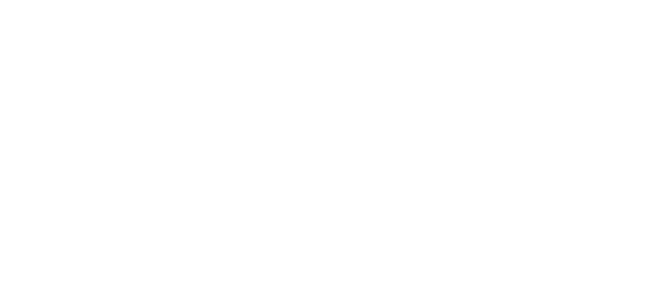
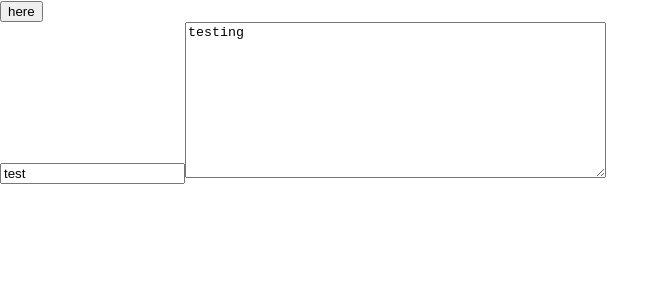
Before and after one commit to bw-one-line-per-day/Frontend, a React (Create React App) app: page /Edit in a window 1280 px wide. Shown: the top 300 px of the page, without its empty margins (0-669 px from the left). Built offline with nearby package versions, Linux system fonts and the light colour scheme.

Commit message:
started the edit page.

```diff
--- a/src/App.js
+++ b/src/App.js
@@ -7,12 +7,14 @@ import './App.css';
 import { BrowserRouter as Router, Route } from 'react-router-dom';
 import PrivateRoute from './Auth/PrivateRoute';
 
+
 // import SignUp from './Auth/SignUp';
 //import Login from '../Auth/'
 
 import HomePage from './Components/HomePage';
 import NewEntryPage from './Components/NewEntryPage';
 import EntryArchive from './Components/EntryArchive';
+import Edit from './Components/Edit';
 
 function App() {
   return (
@@ -22,6 +24,7 @@ function App() {
         <PrivateRoute path="/home" component={HomePage} />
         <PrivateRoute path="/NewEntry" component={NewEntryPage} />
         <PrivateRoute path="/MyEntries" component={EntryArchive} />
+        <PrivateRoute path="/Edit"> <Edit /> </PrivateRoute>
       </div>
     </Router>
   );
--- /dev/null
+++ b/src/Components/Edit.js
@@ -0,0 +1,20 @@
+import React from 'react';
+import { Link } from 'react-router-dom';
+
+const Edit = (props) => {
+return (
+  <div>
+    <Link to='/MyEntries'>
+    <button > here</button>
+    </Link>
+    <form>
+      <input type="text" defaultValue="test"/>
+      <textarea rows='10' cols='50'>
+      testing
+      </textarea>
+    </form>
+  </div>
+)
+}
+
+export default Edit;
--- a/src/Components/EntryArchive.js
+++ b/src/Components/EntryArchive.js
@@ -1,5 +1,6 @@
 
 import React, { useState, useEffect, useContext } from "react";
+import { Link } from 'react-router-dom';
 import styled from "styled-components";
 import Footer from './Footer.js';
 import {StoreContext} from 'contextAPI/Context.js';
@@ -57,7 +58,7 @@ function EntryArchive(props) {
     <StyledPage>
 
       <Nav />
-      <Button> <img src={AddButton} alt={'Add New Entry'} /></Button>
+      <Button onClick={() => props.history.push}> <img src={AddButton} alt={'Add New Entry'} /></Button>
 
       {entry.map(({id, title, contents}) => {
         return (
@@ -67,8 +68,9 @@ function EntryArchive(props) {
 
 
       {/* <EntryForm addEntryDataFN={addEntryData} /> */}
-      <DeleteIcon src={TrashCan} alt={'delete'} onClick={() => axiosWithAuth().delete(`users/posts/${id}`).then(res => setEntry(entry.filter(e => e.id !== id)))} />
-      <EditIcon src={Edit} alt={'Edit Entry'}/>
+      <DeleteIcon src={TrashCan} alt={'delete'} onClick={() => axiosWithAuth().delete(`users/posts/${id}`).then(res => setEntry(entry.filter(event => event.id !== id)))} />
+      <Link to='/Edit'><EditIcon src={Edit} alt={'Edit Entry'}/>
+      </Link>
       </div>
         )
       })}
```
